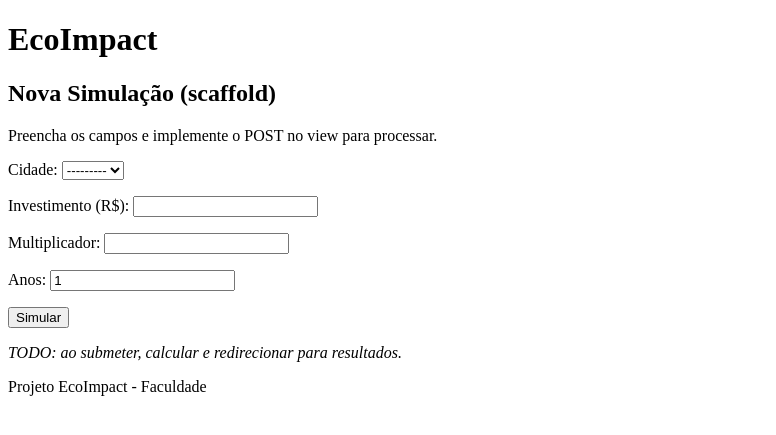
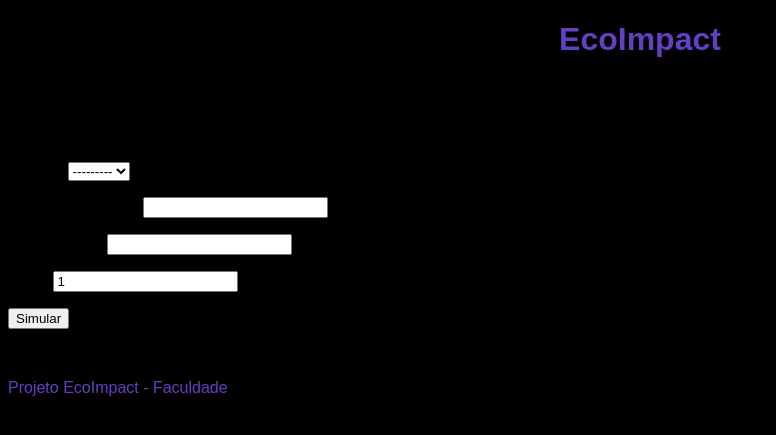
Before and after one commit to D-camara/EcoImpact, a Django app: page /simular/ in a window 1280 px wide. Shown: the top 435 px of the page, without its empty margins (0-776 px from the left). Run offline with Django 5.2, Linux system fonts and the light colour scheme; data that the repository does not hold is empty.

Commit message:
Feat: adicionei arquivos e mexi em css
adicionei um outro arquivo css no static e mexi pouquissima coisa no css, so p testar se tava funfando.

```diff
--- /dev/null
+++ b/static/stilo.css
@@ -0,0 +1,8 @@
+h1,p1 {
+    color: rgb(99, 64, 194);
+    text-align: center;
+}
+body {
+    background-color: rgb(0, 0, 0);
+    font-family: Arial, sans-serif;
+}
--- a/templates/base.html
+++ b/templates/base.html
@@ -1,10 +1,11 @@
-<!-- Template base para o EcoImpact -->
+{% load static %}
 <!DOCTYPE html>
 <html lang="pt-br">
 <head>
     <meta charset="UTF-8">
     <title>{% block title %}EcoImpact{% endblock %}</title>
     {% block head %}{% endblock %}
+    <link rel="stylesheet" type="text/css" href="{% static 'stilo.css' %}">
 </head>
 <body>
     <header>
@@ -12,11 +13,11 @@
     </header>
     <main>
         {% block content %}
-            <!-- Conteúdo principal -->
+
         {% endblock %}
     </main>
     <footer>
-            <p>Projeto EcoImpact - Faculdade</p>
+        <p1>Projeto EcoImpact - Faculdade</p1>
     </footer>
 </body>
 </html>
```
Lines whose indentation alone changed are shown as unchanged.
